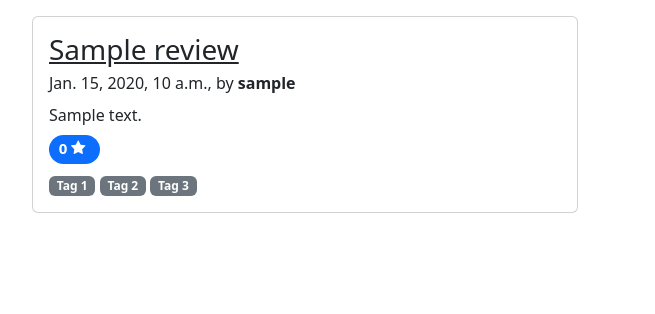
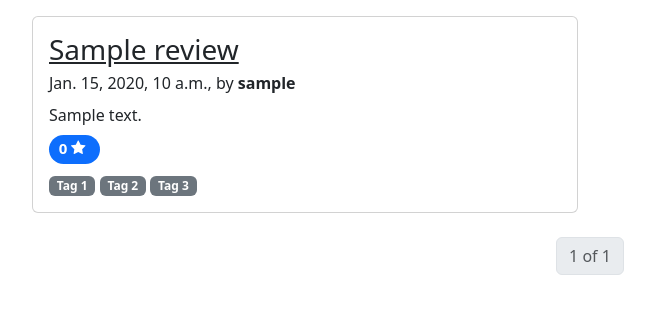
Before and after one commit to costanonato/film_review_for_juniors_aula_2_e_3, a Django app: page /reviews/ in a window 1280 px wide. Shown: the part 56-370 px from the top of the page, without its empty margins (50-705 px from the left). Run offline with Django 4.2, Linux system fonts and the light colour scheme; tables that the repository leaves empty hold one stand-in row (values such as "Sample post"); some libraries are stand-ins or nearby versions.

Commit message:
Add Pagination

```diff
--- a/film_review/settings.py
+++ b/film_review/settings.py
@@ -55,7 +55,7 @@ ROOT_URLCONF = "film_review.urls"
 TEMPLATES = [
     {
         "BACKEND": "django.template.backends.django.DjangoTemplates",
-        "DIRS": [],
+        "DIRS": [BASE_DIR / "templates"],
         "APP_DIRS": True,
         "OPTIONS": {
             "context_processors": [
--- a/reviews/templates/reviews/list.html
+++ b/reviews/templates/reviews/list.html
@@ -4,7 +4,7 @@
 
 {% block content %}
 
-  {% for review in reviews %}
+  {% for review in reviews_page %}
     <div class="col-md-6">
       <div class="card flex-md-row mb-4 box-shadow h-md-250">
         <div class="card-body d-flex flex-column align-items-start">
@@ -38,4 +38,6 @@
       </div>
     </div>
   {% endfor %}
+
+  {% include "pagination.html" with page=reviews_page %}
 {% endblock %}
--- a/reviews/views.py
+++ b/reviews/views.py
@@ -1,11 +1,21 @@
 from django.shortcuts import get_object_or_404, render
+from django.core.paginator import Paginator, EmptyPage, PageNotAnInteger
+from django.http import HttpRequest
 
 from .models import Review
 
 
-def review_list(request):
+def review_list(request: HttpRequest):
     reviews = Review.published.all()
-    return render(request, "reviews/list.html", {"reviews": reviews})
+    paginator = Paginator(reviews, 2)
+    page_number = request.GET.get("page", 1)
+
+    try:
+        reviews_page = paginator.page(page_number)
+    except (EmptyPage, PageNotAnInteger):
+        reviews_page = paginator.page(1)
+
+    return render(request, "reviews/list.html", {"reviews_page": reviews_page})
 
 
 def review_detail(request, year, month, day, slugified_title):
--- /dev/null
+++ b/templates/pagination.html
@@ -0,0 +1,17 @@
+<nav aria-label="Page navigation example">
+  <ul class="pagination justify-content-center">
+    {% if page.has_previous %}
+      <li class="page-item">
+        <a class="page-link" href="?page={{ page.previous_page_number }}"><<</a>
+      </li>
+    {% endif %}
+    <li class="page-item">
+      <a class="page-link disabled" href="#">{{ page.number }} of {{ page.paginator.num_pages }}</a>
+    </li>
+    {% if page.has_next %}
+      <li class="page-item">
+        <a class="page-link" href="?page={{ page.next_page_number }}">>></a>
+      </li>
+    {% endif %}
+  </ul>
+</nav>
```
